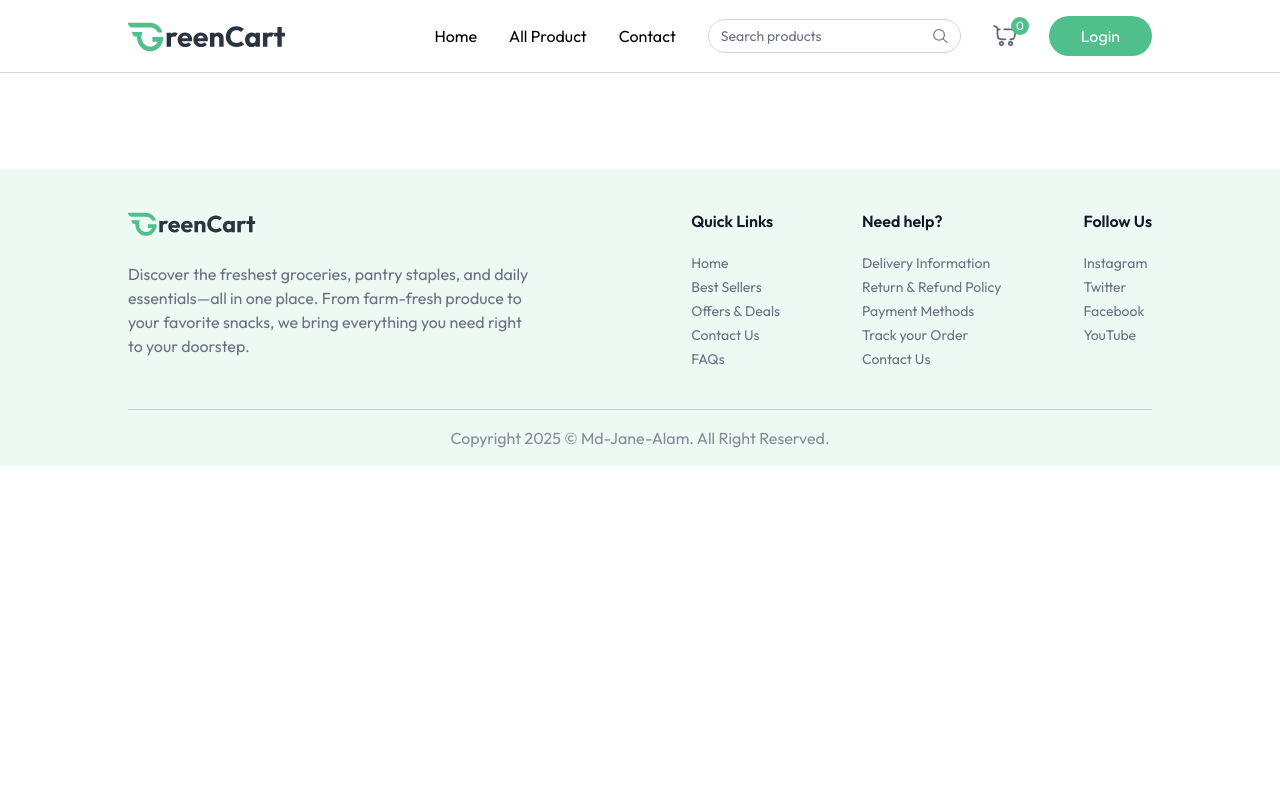
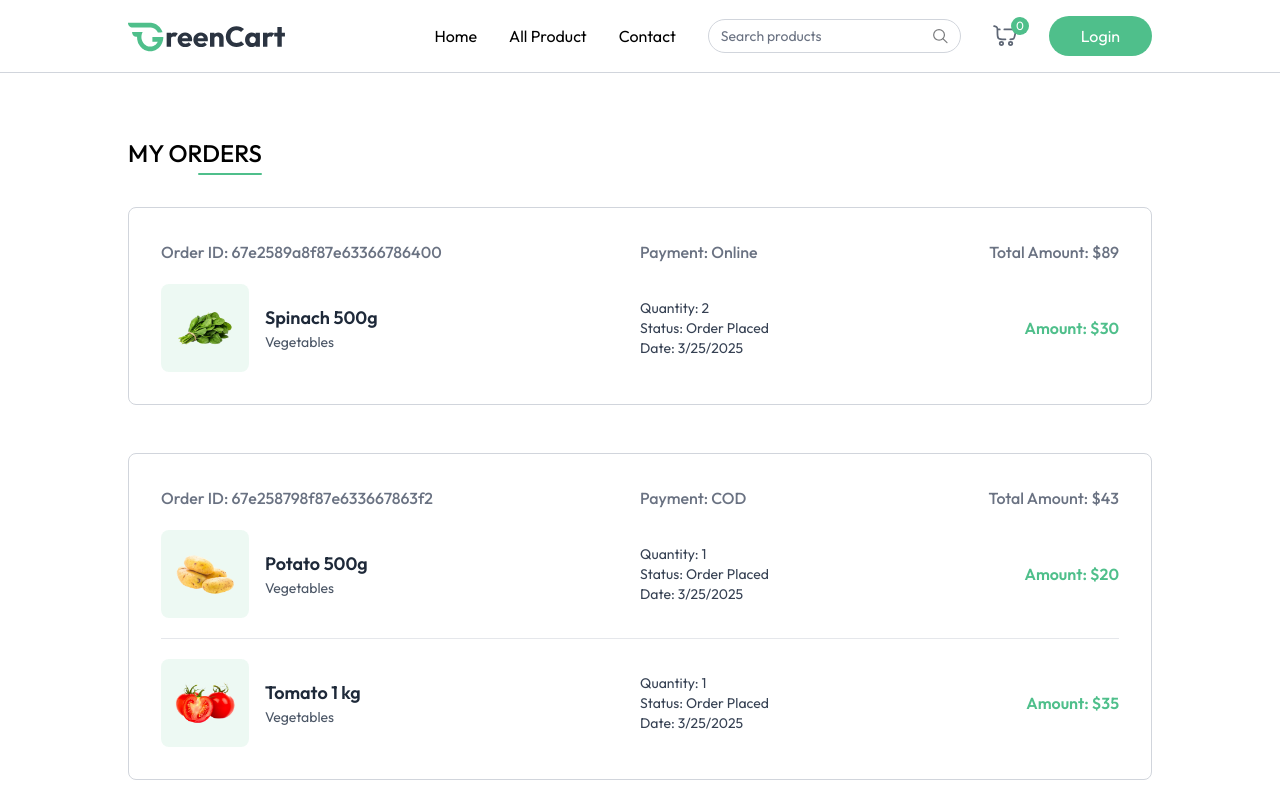
Before and after one commit to 96mdjanealam/earthy-harvest, a React (Vite) app in the folder client/: page /my-orders in a window 1280 px wide. Shown: the top 800 px of the page. Built offline with nearby package versions, Linux system fonts and the light colour scheme.

Commit message:
my orders page done

```diff
--- a/client/src/App.jsx
+++ b/client/src/App.jsx
@@ -11,6 +11,7 @@ import ProductCategory from "./pages/ProductCategory";
 import ProductDetails from "./pages/ProductDetails";
 import Cart from "./pages/Cart";
 import AddAddress from "./pages/AddAddress";
+import MyOrders from "./pages/MyOrders";
 
 const App = () => {
   const isSellerPath = useLocation().pathname.includes("seller");
@@ -31,6 +32,7 @@ const App = () => {
           <Route path="/products/:category/:id" element={<ProductDetails />} />
           <Route path="/cart" element={<Cart />} />
           <Route path="/add-address" element={<AddAddress />} />
+          <Route path="/my-orders" element={<MyOrders />} />
         </Routes>
       </div>
       {!isSellerPath && <Footer />}
--- a/client/src/pages/AddAddress.jsx
+++ b/client/src/pages/AddAddress.jsx
@@ -109,6 +109,16 @@ const AddAddress = () => {
                 placeholder="Country"
               />
             </div>
+            <InputField
+              handleChange={handleChange}
+              address={address}
+              name="phone"
+              type="number"
+              placeholder="Phone"
+            />
+            <button className="w-full mt-6 bg-primary text-white py-3 hover:bg-primary-dull transition cursor-pointer uppercase">
+              Save address
+            </button>
           </form>
         </div>
         <div>
--- /dev/null
+++ b/client/src/pages/MyOrders.jsx
@@ -0,0 +1,81 @@
+import React, { useEffect, useState } from "react";
+import { useAppContext } from "../context/AppContext";
+import { dummyOrders } from "../assets/assets";
+
+const MyOrders = () => {
+  const [myOrders, setMyOrders] = useState([]);
+  const { currency } = useAppContext();
+
+  const fetchMyOrders = async () => {
+    setMyOrders(dummyOrders);
+  };
+
+  useEffect(() => {
+    fetchMyOrders();
+  }, []);
+
+  return (
+    <div className="mt-16">
+      <div className="flex flex-col items-end w-max mb-8">
+        <p className="text-2xl font-medium uppercase">My orders</p>
+        <div className="w-16 h-0.5 bg-primary rounded-full mt-1"></div>
+      </div>
+      {myOrders.map((order, index) => (
+        <div
+          key={index}
+          className="border border-gray-300 rounded-lg mb-12 p-6 md:p-8"
+        >
+          <div className="flex justify-between md:items-start text-gray-500 md:font-medium max-md:flex-col">
+            <p className="md:w-1/2">Order ID: {order._id}</p>
+            <div className="flex flex-col md:flex-row md:w-1/2 md:justify-between md:items-start">
+              <p>Payment: {order.paymentType}</p>
+              <p>
+                Total Amount: {currency}
+                {order.amount}
+              </p>
+            </div>
+          </div>
+          {order.items.map((item, index) => (
+            <div
+              key={index}
+              className={`text-gray-600 ${
+                order.items.length !== index + 1 && "border-b pb-5"
+              } border-gray-200 pt-5`}
+            >
+              <div className="flex flex-col md:flex-row md:items-center justify-between">
+                <div className="flex items-center md:w-1/2 gap-4 mb-4 md:mb-0">
+                  <div className="bg-primary/10 p-3 rounded-lg">
+                    <img
+                      src={item.product.image[0]}
+                      className="w-16 h-16 object-contain"
+                      alt=""
+                    />
+                  </div>
+                  <div>
+                    <h2 className="text-lg font-semibold text-gray-800">
+                      {item.product.name}
+                    </h2>
+                    <p className="text-sm">{item.product.category}</p>
+                  </div>
+                </div>
+                <div className="md:w-1/2 flex flex-col md:flex-row md:justify-between md:items-center text-sm text-gray-700">
+                  <div>
+                    <p>Quantity: {item.quantity || "1"}</p>
+                    <p>Status: {order.status}</p>
+                    <p>Date: {new Date(order.createdAt).toLocaleDateString()}</p>
+                  </div>
+                  <p className="text-primary text-base font-semibold mt-2 md:mt-0">
+                    Amount: {currency}
+                    {item.product.offerPrice * item.quantity}
+                  </p>
+                </div>
+              </div>
+            </div>
+          ))}
+        </div>
+      ))}
+    </div>
+  );
+};
+
+export default MyOrders;
```
Lines whose indentation alone changed are shown as unchanged.
